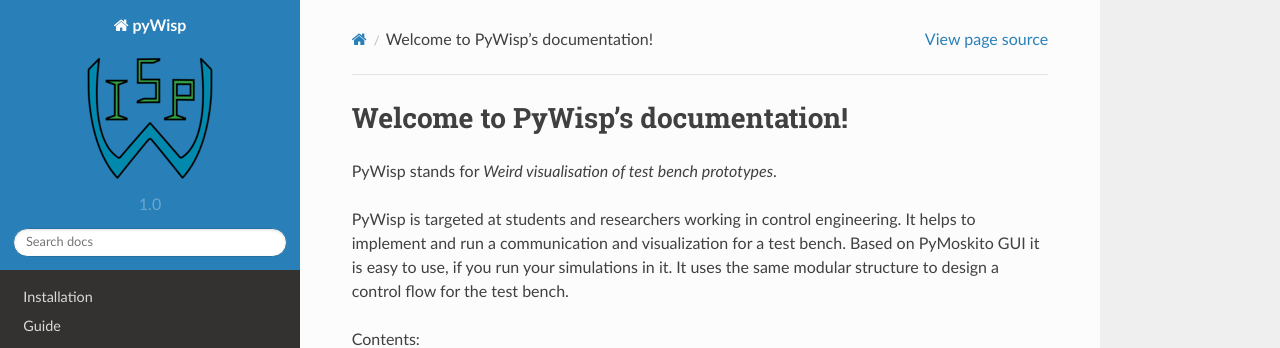
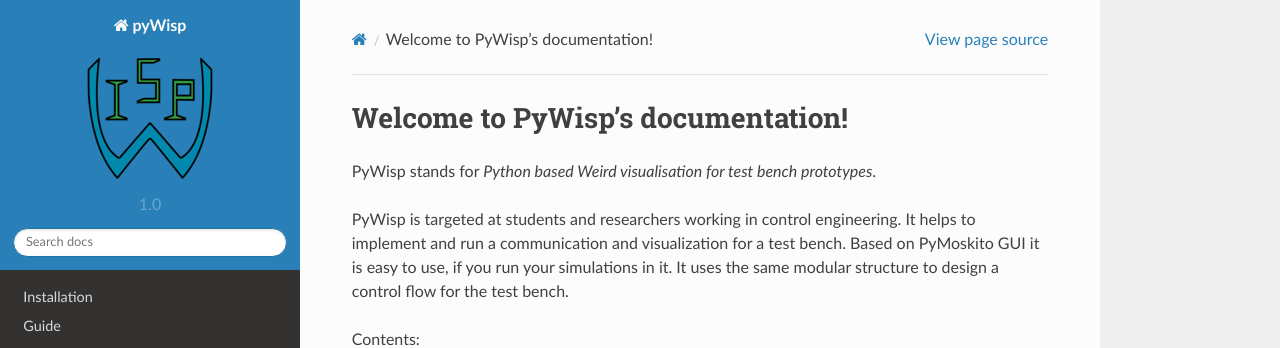
Before and after one commit to umit-iace/tool-pywisp, a Sphinx documentation site: the page built from docs/index.rst, in a window 1280 px wide and 900 px high. Shown: the top 348 px of the window. Built offline with Sphinx 7.4.7 and the Read the Docs theme 2.0.0, drawn with Linux system fonts in a browser that asks for light colours; formulas are drawn with MathJax 3; the version number is read from the project's files by our own code.

Commit message:
Fix typo in name and update docu for that

```diff
--- a/docs/conf.py
+++ b/docs/conf.py
@@ -286,10 +286,10 @@
      u'pyWisp Documentation',
      u'IACE',
      'pyWisp',
-     'PyWisp stands for Weird visualisation of test bench prototypes and is targeted at students and researchers '
-     'working in control engineering. It helps to implement and run a communication and visualization for a test bench.'
-     'Based on PyMoskito GUI it is easy to use, if you run your simulations in it. It uses the same modular structure '
-     'to design a control flow for the test bench.',
+     'PyWisp stands for Python based Weird visualisation for test bench prototypes and is targeted at students and '
+     'researchers working in control engineering. It helps to implement and run a communication and visualization for '
+     'a test bench. Based on PyMoskito GUI it is easy to use, if you run your simulations in it. It uses the same '
+     'modular structure to design a control flow for the test bench.',
      'Miscellaneous'),
 ]
 
--- a/docs/index.rst
+++ b/docs/index.rst
@@ -1,7 +1,7 @@
 Welcome to PyWisp's documentation!
 ==================================
 
-PyWisp stands for *Weird visualisation of test bench prototypes*.
+PyWisp stands for *Python based Weird visualisation for test bench prototypes*.
 
 PyWisp is targeted at students and researchers working in control engineering. It helps
 to implement and run a communication and visualization for a test bench. Based on PyMoskito GUI
--- a/setup.py
+++ b/setup.py
@@ -18,8 +18,8 @@
 setup(
     name="pywisp",
     version="1.0",
-    description="Weird visualisation of test bench prototypes",
-    long_description="Weird visualisation of test bench prototypes",
+    description="Python based Weird visualisation for test bench prototypes",
+    long_description="Python based Weird visualisation for test bench prototypes",
     classifiers=[
         "Natural Language :: English",
         "Programming Language :: Python :: 3.5",
```
Also changed, not shown: README.rst (+4 -4 lines).
